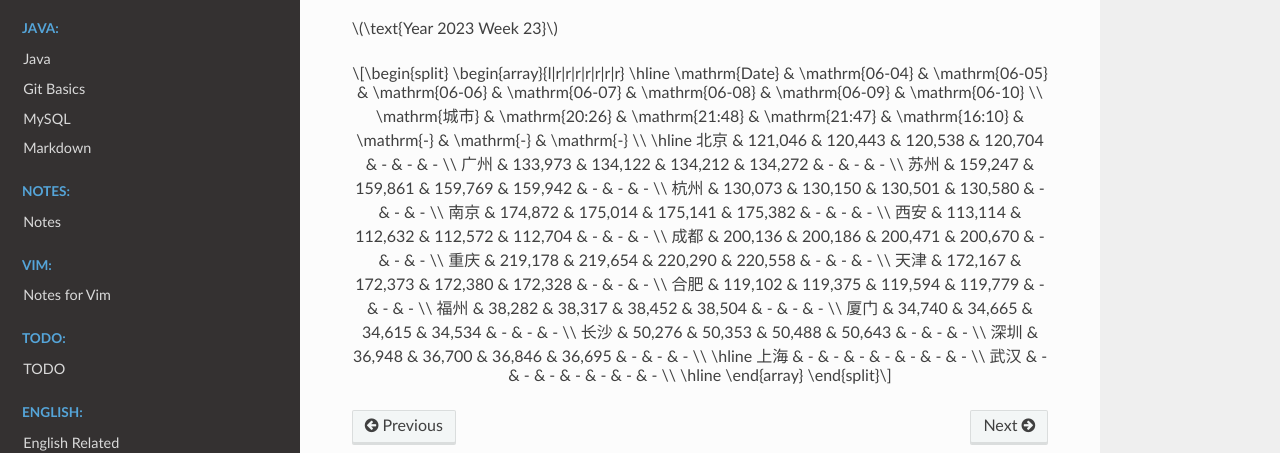
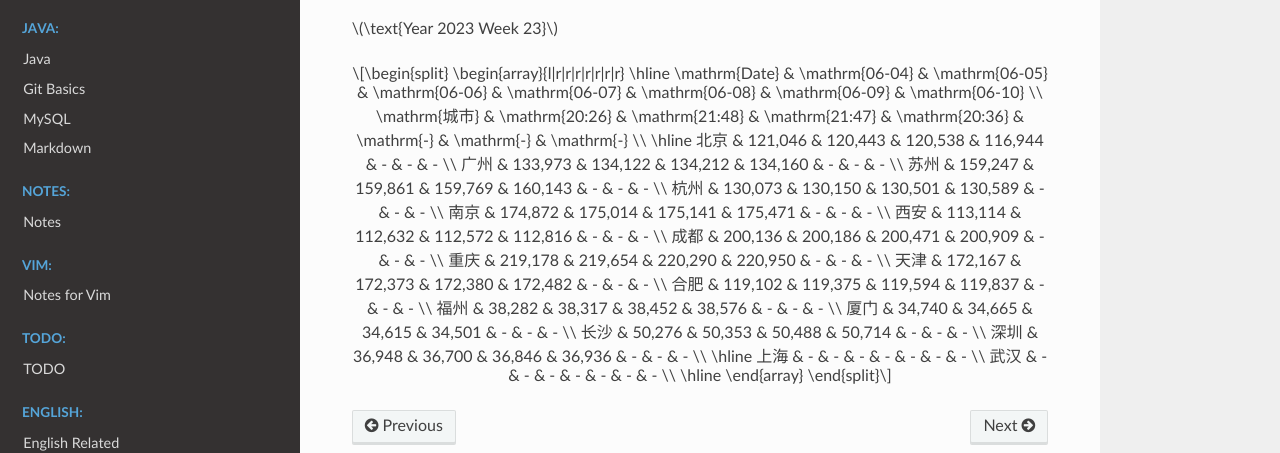
Before and after one commit to Pyrad/pyradnotes, a Sphinx documentation site: the page built from source/RealEstate/resalenumbers2023.md, in a window 1280 px wide and 900 px high, scrolled down 6230 px. Shown: the part 325-778 px from the top of the window. Built offline with Sphinx 7.4.7 and the Read the Docs theme 2.0.0, drawn with Linux system fonts in a browser that asks for light colours; a script that is not in the unit is left out.

Commit message:
Realestate Update resale numbers 2023-06-07 20:39

```diff
--- a/source/RealEstate/resalenumbers2023.md
+++ b/source/RealEstate/resalenumbers2023.md
@@ -450,22 +450,22 @@ $$
 \begin{array}{l|r|r|r|r|r|r|r}
 \hline
 \mathrm{Date} & \mathrm{06-04} & \mathrm{06-05} & \mathrm{06-06} & \mathrm{06-07} & \mathrm{06-08} & \mathrm{06-09} & \mathrm{06-10} \\
-\mathrm{城市} & \mathrm{20:26} & \mathrm{21:48} & \mathrm{21:47} & \mathrm{16:10} & \mathrm{-} & \mathrm{-} & \mathrm{-} \\
+\mathrm{城市} & \mathrm{20:26} & \mathrm{21:48} & \mathrm{21:47} & \mathrm{20:36} & \mathrm{-} & \mathrm{-} & \mathrm{-} \\
 \hline
-北京 & 121,046 & 120,443 & 120,538 & 120,704 & - & - & - \\
-广州 & 133,973 & 134,122 & 134,212 & 134,272 & - & - & - \\
-苏州 & 159,247 & 159,861 & 159,769 & 159,942 & - & - & - \\
-杭州 & 130,073 & 130,150 & 130,501 & 130,580 & - & - & - \\
-南京 & 174,872 & 175,014 & 175,141 & 175,382 & - & - & - \\
-西安 & 113,114 & 112,632 & 112,572 & 112,704 & - & - & - \\
-成都 & 200,136 & 200,186 & 200,471 & 200,670 & - & - & - \\
-重庆 & 219,178 & 219,654 & 220,290 & 220,558 & - & - & - \\
-天津 & 172,167 & 172,373 & 172,380 & 172,328 & - & - & - \\
-合肥 & 119,102 & 119,375 & 119,594 & 119,779 & - & - & - \\
-福州 & 38,282 & 38,317 & 38,452 & 38,504 & - & - & - \\
-厦门 & 34,740 & 34,665 & 34,615 & 34,534 & - & - & - \\
-长沙 & 50,276 & 50,353 & 50,488 & 50,643 & - & - & - \\
-深圳 & 36,948 & 36,700 & 36,846 & 36,695 & - & - & - \\
+北京 & 121,046 & 120,443 & 120,538 & 116,944 & - & - & - \\
+广州 & 133,973 & 134,122 & 134,212 & 134,160 & - & - & - \\
+苏州 & 159,247 & 159,861 & 159,769 & 160,143 & - & - & - \\
+杭州 & 130,073 & 130,150 & 130,501 & 130,589 & - & - & - \\
+南京 & 174,872 & 175,014 & 175,141 & 175,471 & - & - & - \\
+西安 & 113,114 & 112,632 & 112,572 & 112,816 & - & - & - \\
+成都 & 200,136 & 200,186 & 200,471 & 200,909 & - & - & - \\
+重庆 & 219,178 & 219,654 & 220,290 & 220,950 & - & - & - \\
+天津 & 172,167 & 172,373 & 172,380 & 172,482 & - & - & - \\
+合肥 & 119,102 & 119,375 & 119,594 & 119,837 & - & - & - \\
+福州 & 38,282 & 38,317 & 38,452 & 38,576 & - & - & - \\
+厦门 & 34,740 & 34,665 & 34,615 & 34,501 & - & - & - \\
+长沙 & 50,276 & 50,353 & 50,488 & 50,714 & - & - & - \\
+深圳 & 36,948 & 36,700 & 36,846 & 36,936 & - & - & - \\
 \hline
 上海 & - & - & - & - & - & - & - \\
 武汉 & - & - & - & - & - & - & - \\
```
Also changed, not shown: 1 other file.
